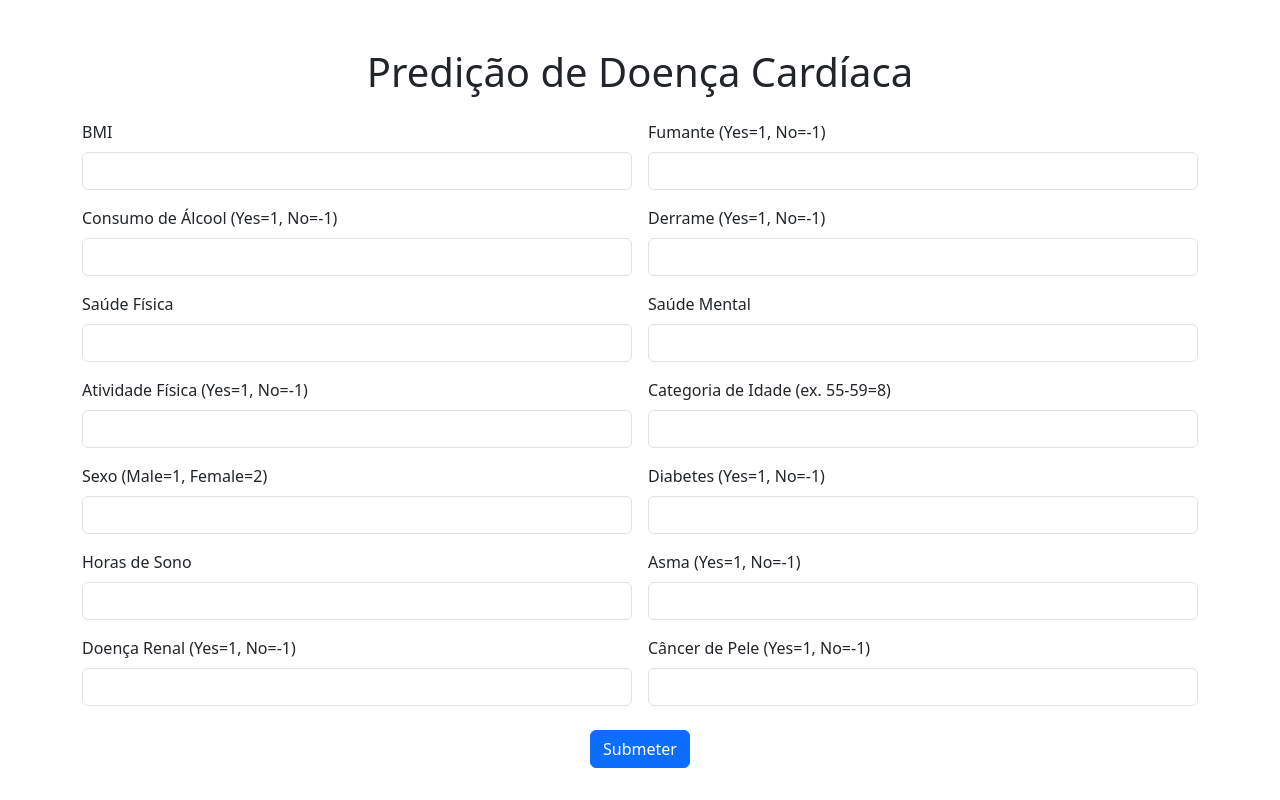
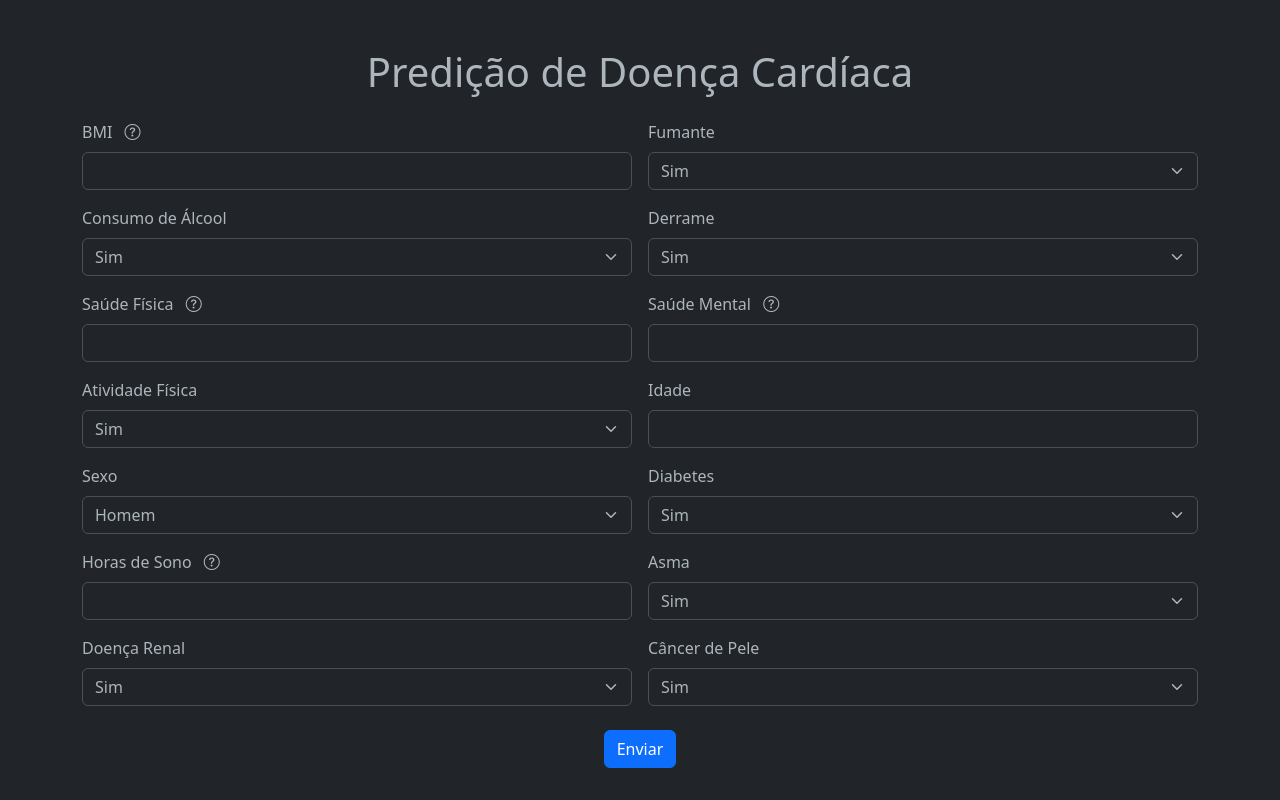
Before and after one commit to LuisH019/projetoInfarto, a Flask app: page / in a window 1280 px wide. Run offline with Flask 3, Linux system fonts and the light colour scheme.

Commit message:
front
ajuste front

```diff
--- a/templates/formulario.html
+++ b/templates/formulario.html
@@ -1,10 +1,11 @@
 <!DOCTYPE html>
-<html lang="en">
+<html lang="en" data-bs-theme="dark">
 <head>
     <meta charset="UTF-8">
     <meta name="viewport" content="width=device-width, initial-scale=1.0">
     <title>Predição de Doença Cardíaca</title>
     <link href="https://cdn.jsdelivr.net/npm/bootstrap@5.3.0/dist/css/bootstrap.min.css" rel="stylesheet">
+    <link href="https://cdn.jsdelivr.net/npm/bootstrap-icons@1.10.0/font/bootstrap-icons.css" rel="stylesheet">
 </head>
 <body>
     <div class="container mt-5">
@@ -12,77 +13,122 @@
 
         <form action="/" method="POST" class="row g-3">
             <div class="col-md-6">
-                <label for="BMI" class="form-label">BMI</label>
+                <label for="BMI" class="form-label">BMI
+                    <span class="ms-2" data-bs-toggle="tooltip" data-bs-html="true" title="Índice de Massa Corporal:<br>- Menos de 18,5 - abaixo do peso<br>- 18,5 a 24,9 - peso saudavel
+                    <br>- 25 a 29,9 - sobrepeso<br> 30 a 39,9 - obeso<br> - + de 40 - muito obeso">
+                        <i class="bi bi-question-circle"></i>
+                    </span>
+                </label>
                 <input type="number" step="0.1" class="form-control" name="BMI" required>
             </div>
 
             <div class="col-md-6">
-                <label for="Smoking" class="form-label">Fumante (Yes=1, No=-1)</label>
-                <input type="number" class="form-control" name="Smoking" required>
+                <label for="Smoking" class="form-label">Fumante</label>
+                <select class="form-select" name="Smoking" required>
+                    <option value="1">Sim</option>
+                    <option value="-1">Não</option>
+                </select>
             </div>
 
             <div class="col-md-6">
-                <label for="AlcoholDrinking" class="form-label">Consumo de Álcool (Yes=1, No=-1)</label>
-                <input type="number" class="form-control" name="AlcoholDrinking" required>
+                <label for="AlcoholDrinking" class="form-label">Consumo de Álcool</label>
+                <select class="form-select" name="AlcoholDrinking" required>
+                    <option value="1">Sim</option>
+                    <option value="-1">Não</option>
+                </select>
             </div>
 
             <div class="col-md-6">
-                <label for="Stroke" class="form-label">Derrame (Yes=1, No=-1)</label>
-                <input type="number" class="form-control" name="Stroke" required>
+                <label for="Stroke" class="form-label">Derrame</label>
+                <select class="form-select" name="Stroke" required>
+                    <option value="1">Sim</option>
+                    <option value="-1">Não</option>
+                </select>
             </div>
 
             <div class="col-md-6">
-                <label for="PhysicalHealth" class="form-label">Saúde Física</label>
+                <label for="PhysicalHealth" class="form-label">Saúde Física
+                    <span class="ms-2" data-bs-toggle="tooltip" data-bs-html="true" title="Nível de Saúde Física<br>- Boa - 0 a 5<br>- Média - 6 a 15 dias<br>- Ruim - 16 a 30">
+                        <i class="bi bi-question-circle"></i>
+                    </span>
+                </label>
                 <input type="number" class="form-control" name="PhysicalHealth" required>
             </div>
 
             <div class="col-md-6">
-                <label for="MentalHealth" class="form-label">Saúde Mental</label>
+                <label for="MentalHealth" class="form-label">Saúde Mental
+                    <span class="ms-2" data-bs-toggle="tooltip" data-bs-html="true" title="Nível de Saúde Mental<br>- Boa - 0 a 5<br>- Média - 6 a 15 dias<br>- Ruim - 16 a 30">
+                        <i class="bi bi-question-circle"></i>
+                    </span>
+                </label>
                 <input type="number" class="form-control" name="MentalHealth" required>
             </div>
 
             <div class="col-md-6">
-                <label for="PhysicalActivity" class="form-label">Atividade Física (Yes=1, No=-1)</label>
-                <input type="number" class="form-control" name="PhysicalActivity" required>
+                <label for="PhysicalActivity" class="form-label">Atividade Física</label>
+                <select class="form-select" name="PhysicalActivity" required>
+                    <option value="1">Sim</option>
+                    <option value="-1">Não</option>
+                </select>
             </div>
 
             <div class="col-md-6">
-                <label for="AgeCategory" class="form-label">Categoria de Idade (ex. 55-59=8)</label>
+                <label for="AgeCategory" class="form-label">Idade</label>
                 <input type="number" class="form-control" name="AgeCategory" required>
             </div>
 
             <div class="col-md-6">
-                <label for="Sex" class="form-label">Sexo (Male=1, Female=2)</label>
-                <input type="number" class="form-control" name="Sex" required>
+                <label for="Sex" class="form-label">Sexo</label>
+                <select class="form-select" name="Sex" required>
+                    <option value="1">Homem</option>
+                    <option value="2">Mulher</option>
+                </select>
             </div>
 
             <div class="col-md-6">
-                <label for="Diabetic" class="form-label">Diabetes (Yes=1, No=-1)</label>
-                <input type="number" class="form-control" name="Diabetic" required>
+                <label for="Diabetic" class="form-label">Diabetes</label>
+                <select class="form-select" name="Diabetic" required>
+                    <option value="1">Sim</option>
+                    <option value="-1">Não</option>
+                </select>
             </div>
 
             <div class="col-md-6">
-                <label for="SleepTime" class="form-label">Horas de Sono</label>
+                <label for="SleepTime" class="form-label">Horas de Sono
+                    <span class="ms-2" data-bs-toggle="tooltip" data-bs-html="true" title="Quantidade de Horas de Sono<br>- Ruim - Menos de 6 horas<br>- Medio - Entre 6 e 7 horas<br>
+                    - Bom - Entre 8 a 9 Horas">
+                        <i class="bi bi-question-circle"></i>
+                    </span>
+                </label>
                 <input type="number" class="form-control" name="SleepTime" required>
             </div>
 
             <div class="col-md-6">
-                <label for="Asthma" class="form-label">Asma (Yes=1, No=-1)</label>
-                <input type="number" class="form-control" name="Asthma" required>
+                <label for="Asthma" class="form-label">Asma</label>
+                <select class="form-select" name="Asthma" required>
+                    <option value="1">Sim</option>
+                    <option value="-1">Não</option>
+                </select>
             </div>
 
             <div class="col-md-6">
-                <label for="KidneyDisease" class="form-label">Doença Renal (Yes=1, No=-1)</label>
-                <input type="number" class="form-control" name="KidneyDisease" required>
+                <label for="KidneyDisease" class="form-label">Doença Renal</label>
+                <select class="form-select" name="KidneyDisease" required>
+                    <option value="1">Sim</option>
+                    <option value="-1">Não</option>
+                </select>
             </div>
 
             <div class="col-md-6">
-                <label for="SkinCancer" class="form-label">Câncer de Pele (Yes=1, No=-1)</label>
-                <input type="number" class="form-control" name="SkinCancer" required>
+                <label for="SkinCancer" class="form-label">Câncer de Pele</label>
+                <select class="form-select" name="SkinCancer" required>
+                    <option value="1">Sim</option>
+                    <option value="-1">Não</option>
+                </select>
             </div>
 
             <div class="col-12 text-center mt-4">
-                <button type="submit" class="btn btn-primary">Submeter</button>
+                <button type="submit" class="btn btn-primary">Enviar</button>
             </div>
         </form>
 
@@ -96,5 +142,15 @@
     </div>
 
     <script src="https://cdn.jsdelivr.net/npm/bootstrap@5.3.0/dist/js/bootstrap.bundle.min.js"></script>
+
+    <script>
+        document.addEventListener("DOMContentLoaded", function() {
+            var tooltipTriggerList = [].slice.call(document.querySelectorAll('[data-bs-toggle="tooltip"]'));
+            tooltipTriggerList.forEach(function (tooltipTriggerEl) {
+                new bootstrap.Tooltip(tooltipTriggerEl);
+            });
+        });
+    </script>
+
 </body>
 </html>
```
Also changed, not shown: teste.py (+8 -8 lines).
